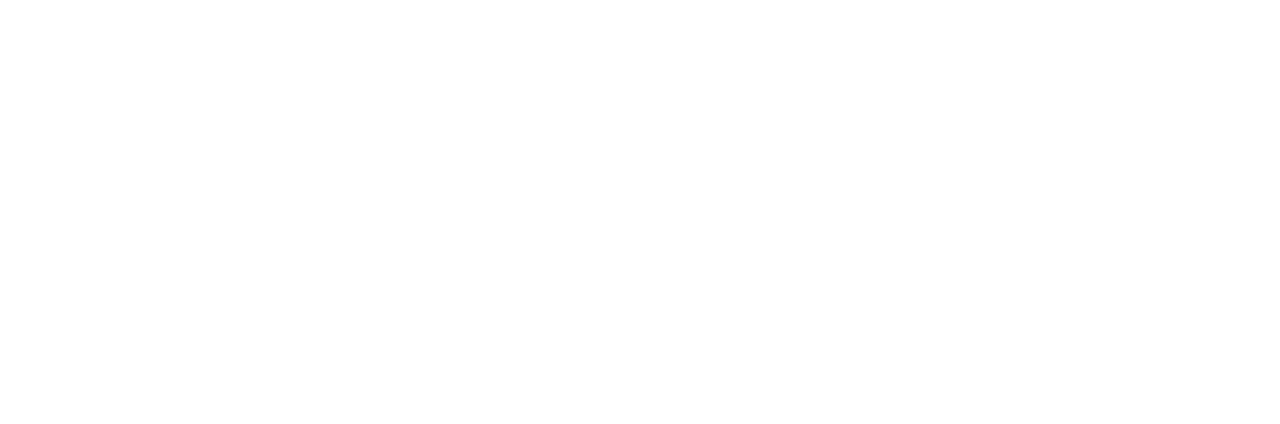
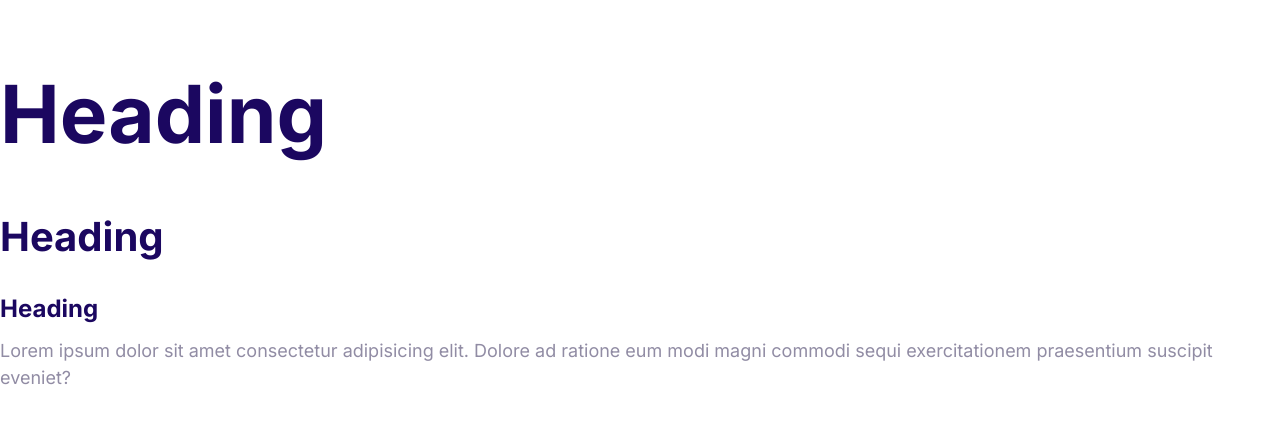
Before and after one commit to Rolernock/rolerfied, a plain HTML site: page index.html in a window 1280 px wide. Drawn offline with Linux system fonts and the light colour scheme.

Commit message:
Define the styles of the fonts.

```diff
--- a/css/styles.css
+++ b/css/styles.css
@@ -5,3 +5,43 @@
     --color-headings: #1b0760;
     --color-body: #918ca4;
 }
+html {
+    font-size: 62.5%;
+}
+body {
+    font-family: Inter;
+    line-height: 1.5;
+    font-size: 2.4rem;
+    color: var(--color-body);
+}
+h1, h2, h3 {
+    color: var(--color-headings);
+    margin-bottom: 1rem;
+}
+h1 {
+    font-size: 7rem;
+}
+h2 {
+    font-size: 4rem;
+}
+h3 {
+    font-size: 3rem;
+}
+p {
+    margin-top: 0;
+}
+
+@media screen and (min-width: 1024px) {
+    body {
+        font-size: 1.8rem;
+    }
+    h1 {
+        font-size: 8rem;
+    }
+    h2 {
+        font-size: 4rem;
+    }
+    h3 {
+        font-size: 2.4rem;
+    }
+}
--- a/index.html
+++ b/index.html
@@ -4,11 +4,23 @@
     <meta charset="UTF-8" />
     <meta http-equiv="X-UA-Compatible" content="IE=edge" />
     <meta name="viewport" content="width=device-width, initial-scale=1.0" />
+    <link rel="preconnect" href="https://fonts.googleapis.com" />
+    <link rel="preconnect" href="https://fonts.gstatic.com" crossorigin />
+    <link
+      href="https://fonts.googleapis.com/css2?family=Inter:wght@400;700&display=swap"
+      rel="stylesheet"
+    />
     <link rel="stylesheet" href="css/normalize.css" />
     <link rel="stylesheet" href="css/styles.css" />
     <title>Document</title>
   </head>
   <body>
-
+    <h1>Heading</h1>
+    <h2>Heading</h2>
+    <h3>Heading</h3>
+    <p>
+      Lorem ipsum dolor sit amet consectetur adipisicing elit. Dolore ad ratione
+      eum modi magni commodi sequi exercitationem praesentium suscipit eveniet?
+    </p>
   </body>
 </html>
```
